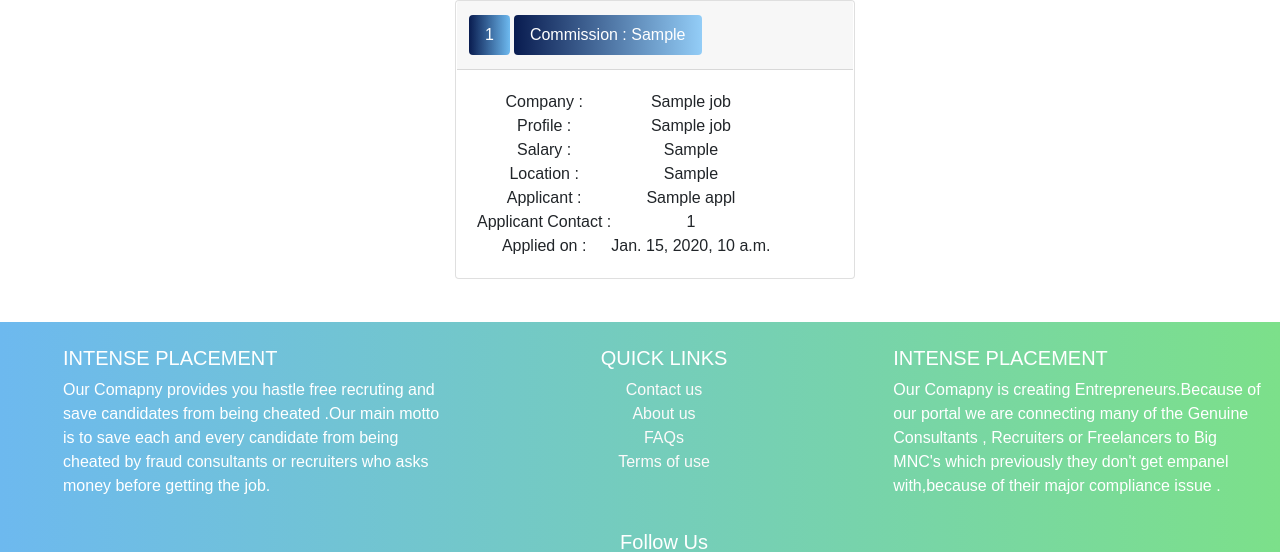
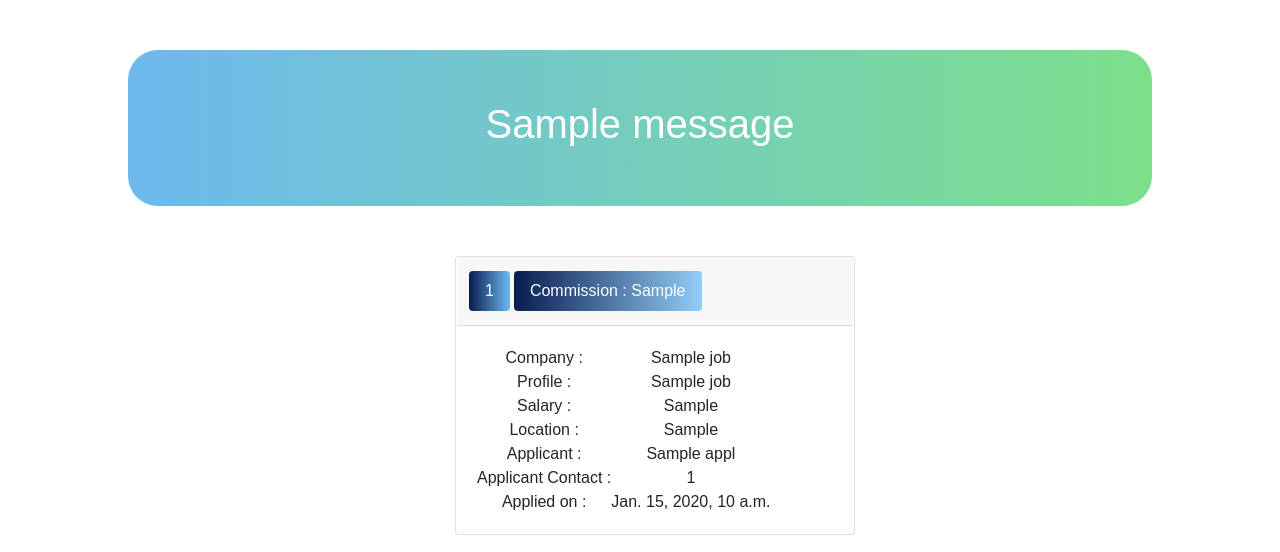
Before and after one commit to jaassmine/Website, a Django app: template NewIntense/account/templates/pat_apply.html in a window 1280 px wide. Shown: the part 91-643 px from the top of the page. Run offline with Django 3.2, Linux system fonts and the light colour scheme; the template is opened without the code that fills it: most values are stand-ins (such as "Sample title", 1, 10 or a date in 2020); one stand-in notice (Sample message) is shown; parts of the project's set-up code (start-up, migrations or seed data) failed here and were passed over; some libraries are stand-ins or nearby versions.

Commit message:
Update pat_apply.html
to show 0 applications message in partner

```diff
--- a/NewIntense/account/templates/pat_apply.html
+++ b/NewIntense/account/templates/pat_apply.html
@@ -38,6 +38,11 @@
           </nav>
     </div>
 </section>
+<div class=" search-job text-white text-center">
+  {% for m in messages %}
+   <h1 > {{m}}</h1>
+  {% endfor %}
+</div>
 <div class="Job_container">
 {% for appl  in applicant %}
 <div class="card  text-center Job_item">
```
